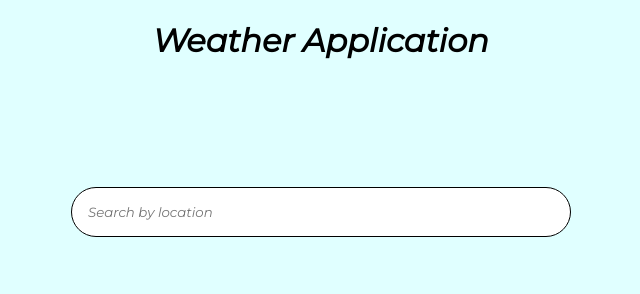
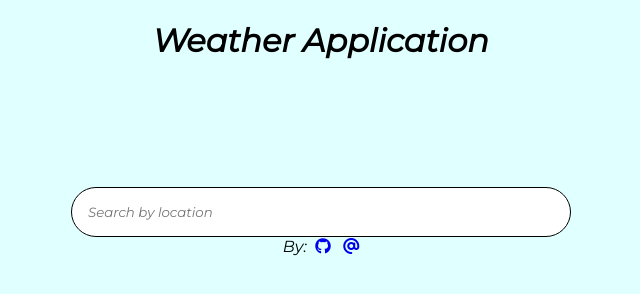
Before and after one commit to Jitendra21-v/Weather-app, a plain HTML site: page index.html in a window 1280 px wide. Shown: the full height of the page, 319-959 px from the left. Drawn offline with Linux system fonts and the light colour scheme.

Commit message:
Update index.html

```diff
--- a/index.html
+++ b/index.html
@@ -6,6 +6,7 @@
         <title>Weather App</title>
         <link rel="stylesheet" href="style.css" />
         <script src="script.js" defer></script>
+        <script src="https://kit.fontawesome.com/0bbe283a7f.js" crossorigin="anonymous"></script>
     </head>
 
     <body>
@@ -21,4 +22,12 @@
     <span id="display"></span>
     <main id="main"></main>
     </body>
+    <footer id="foot">
+        By:&nbsp;
+        <a href="https://github.com/ankit-gitt">
+            <i class="fab fa-github"></i></a>
+&nbsp;
+<a href="https://mail.google.com/mail/u/0/#search/at533893@gmail.com/FMfcgxwLsmlqjVPxGNsgZxJdbHnXvxPC"><i class="fas fa-at"></i>
+</a>
+    </footer>
 </html>
```
